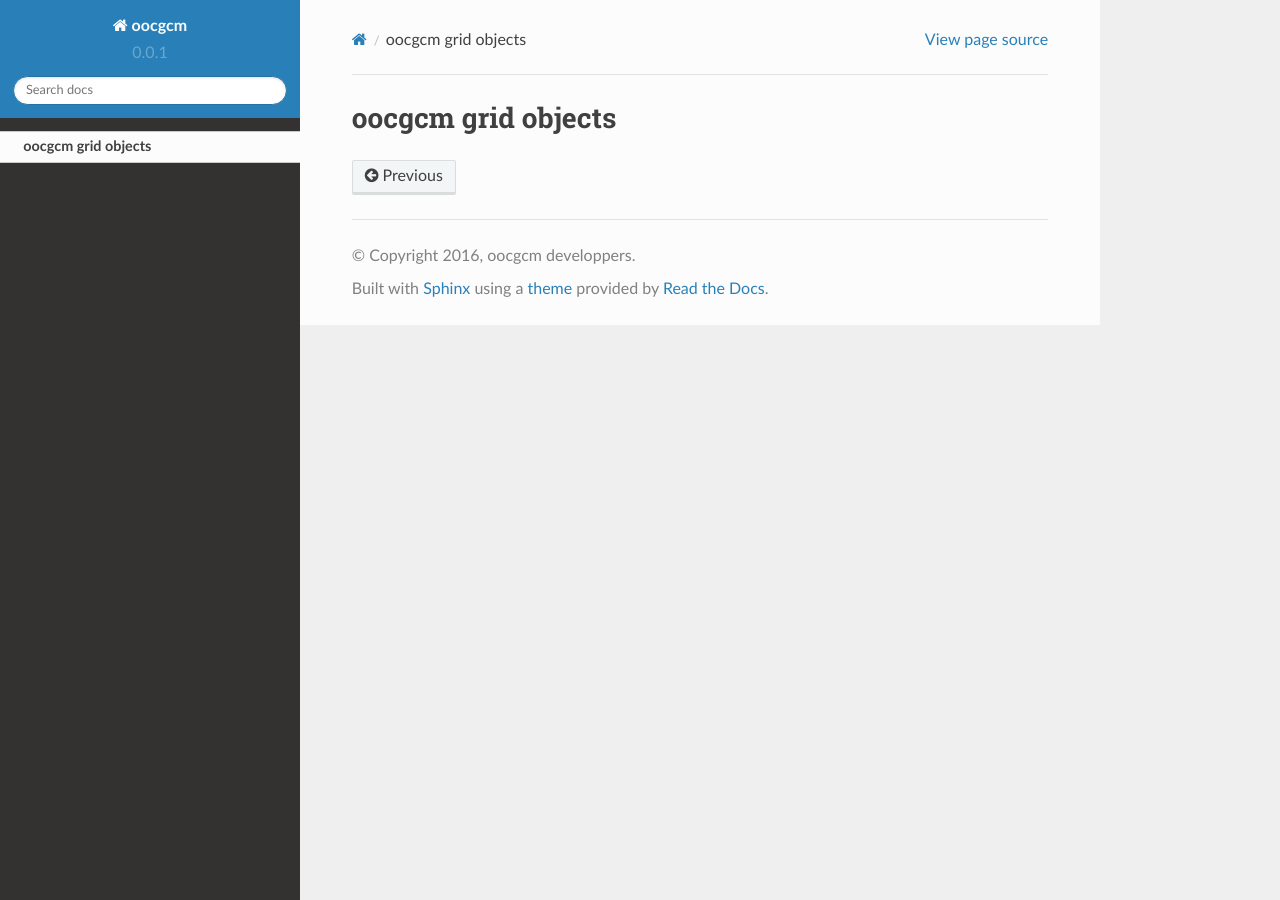
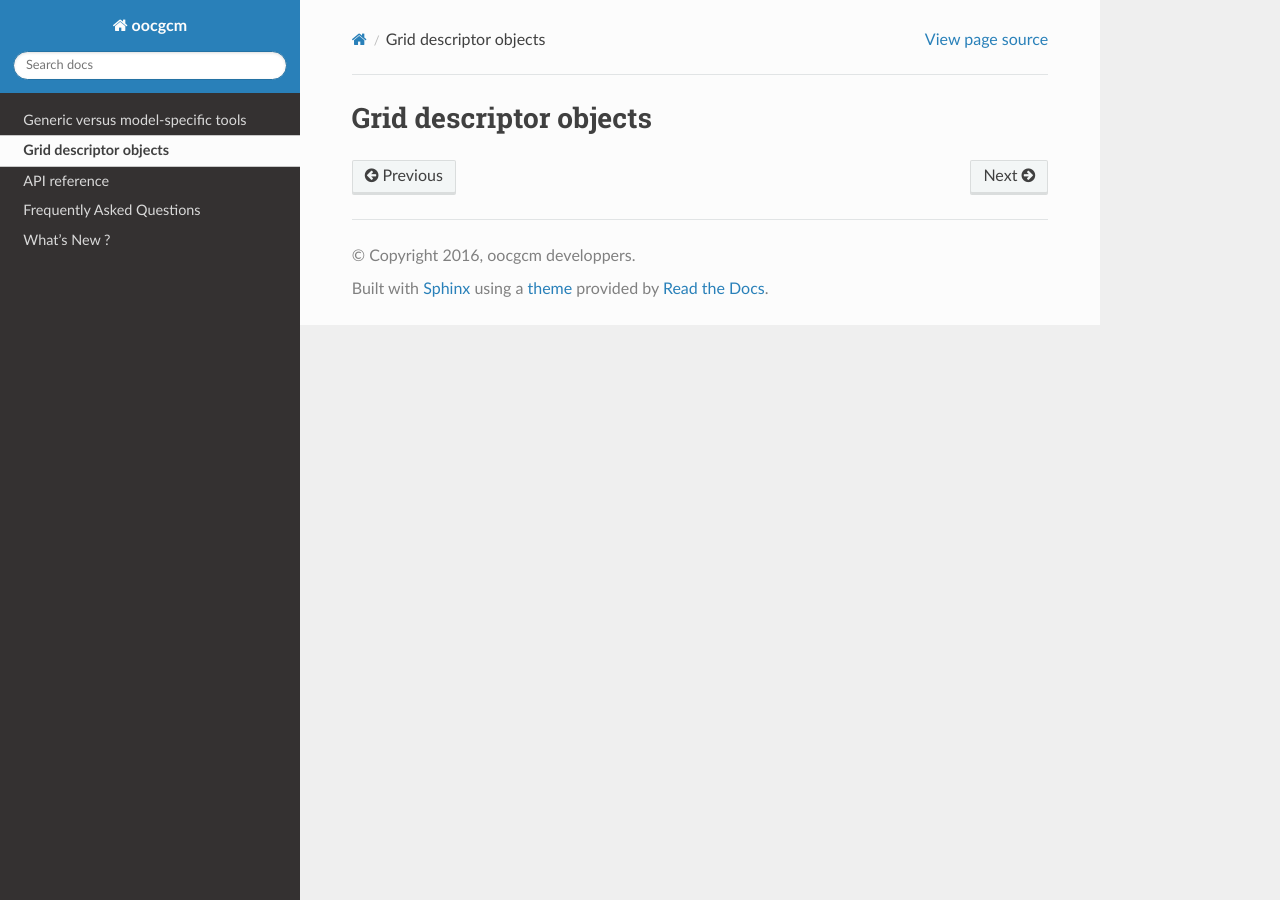
Before and after one commit to lesommer/oocgcm, a Sphinx documentation site: the page built from doc/grids.rst, in a window 1280 px wide. Built offline with Sphinx 7.4.7 and the Read the Docs theme 2.0.0, drawn with Linux system fonts in a browser that asks for light colours; pages that are not in the unit, such as notebooks, are missing from menus; the version number could not be read and is left out.

```diff
--- a/doc/conf.py
+++ b/doc/conf.py
@@ -13,18 +13,12 @@
 # serve to show the default.
 
 
-
 import sys
 import os
 
 print "python exec:", sys.executable
 print "sys.path:", sys.path
 
-import sys
-import os
-
-print "python exec:", sys.executable
-print "sys.path:", sys.path
 try:
     import numpy
     print "numpy: %s, %s" % (numpy.__version__, numpy.__file__)
@@ -60,7 +54,7 @@ except ImportError:
 # If extensions (or modules to document with autodoc) are in another directory,
 # add these directories to sys.path here. If the directory is relative to the
 # documentation root, use os.path.abspath to make it absolute, like shown here.
-#sys.path.insert(0, os.path.abspath('.'))
+sys.path.insert(0, os.path.abspath('.'))
 
 # Monkey patch inspect.findsource to work around a Python bug that manifests on
 # RTD. Copied from IPython.core.ultratb.
@@ -153,26 +147,40 @@ inspect.findsource = findsource
 # If extensions (or modules to document with autodoc) are in another directory,
 # add these directories to sys.path here. If the directory is relative to the
 # documentation root, use os.path.abspath to make it absolute, like shown here.
-#sys.path.insert(0, os.path.abspath('.'))
+#sys.path.insert(0, os.path.abspath('../oocgcm/'))
+#sys.path.append(os.path.abspath('../oocgcm'))
+sys.path.append(os.path.join(os.path.abspath(os.pardir),'oocgcm'))
+#sys.path.append(os.path.join(os.path.abspath(os.pardir)))
+
+print "sys.path:", sys.path
 
 # -- General configuration ------------------------------------------------
 
 # If your documentation needs a minimal Sphinx version, state it here.
-#needs_sphinx = '1.0'
+needs_sphinx = '1.2.3'
 
 # Add any Sphinx extension module names here, as strings. They can be
 # extensions coming with Sphinx (named 'sphinx.ext.*') or your custom
 # ones.
+#extensions = [
+#    'sphinx.ext.autodoc',
+#    'sphinx.ext.autosummary',
+#    'sphinx.ext.intersphinx',
+#    'sphinx.ext.extlinks',
+#    'sphinx.ext.mathjax',
+#    'numpydoc',
+#    'IPython.sphinxext.ipython_directive',
+#    'IPython.sphinxext.ipython_console_highlighting',
+#]
+
 extensions = [
-    'sphinx.ext.autodoc',
+    'sphinx.ext.mathjax', 'sphinx.ext.autodoc',
     'sphinx.ext.autosummary',
-    'sphinx.ext.intersphinx',
     'sphinx.ext.extlinks',
-    'sphinx.ext.mathjax',
+    'sphinx.ext.viewcode',
     'numpydoc',
-    'IPython.sphinxext.ipython_directive',
-    'IPython.sphinxext.ipython_console_highlighting',
 ]
+#extensions = ['sphinx.ext.autodoc', 'numpydoc']
 
 extlinks = {'issue': ('https://github.com/lesommer/oocgcm/issues/%s', 'GH')}
 
@@ -203,14 +211,14 @@ copyright = u'2016, oocgcm developpers'
 # built documents.
 #
 
-#import oocgcm
+import oocgcm
 
-#version = oocgcm.version.short_version
+version = oocgcm.version.short_version
 # The full version, including alpha/beta/rc tags.
-#release = oocgcm.__version__
+release = oocgcm.__version__
 
-version = '0.0.1'
-release = '0.0.1'
+#version = '0.0.1'
+#release = '0.0.1'
 
 # The language for content autogenerated by Sphinx. Refer to documentation
 # for a list of supported languages.
@@ -319,7 +327,7 @@ html_static_path = ['_static']
 #html_domain_indices = True
 
 # If false, no index is generated.
-#html_use_index = True
+html_use_index = True
 
 # If true, the index is split into individual pages for each letter.
 #html_split_index = False
--- /dev/null
+++ b/doc/faq.rst
@@ -0,0 +1,4 @@
+.. currentmodule:: oocgcm
+
+Frequently Asked Questions
+==========================
--- /dev/null
+++ b/doc/generic_specific.rst
@@ -0,0 +1,4 @@
+.. currentmodule:: oocgcm
+
+Generic versus model-specific tools
+===================================
--- a/doc/grids.rst
+++ b/doc/grids.rst
@@ -1,2 +1,4 @@
-oocgcm grid objects
--------------------
+.. currentmodule:: oocgcm
+
+Grid descriptor objects
+=======================
--- /dev/null
+++ b/doc/whats-new.rst
@@ -0,0 +1,4 @@
+.. currentmodule:: oocgcm
+
+What's New ?
+============
```
Also changed, not shown: doc/api.rst (added, +42 -0 lines), doc/index.rst (+19 -7 lines).
